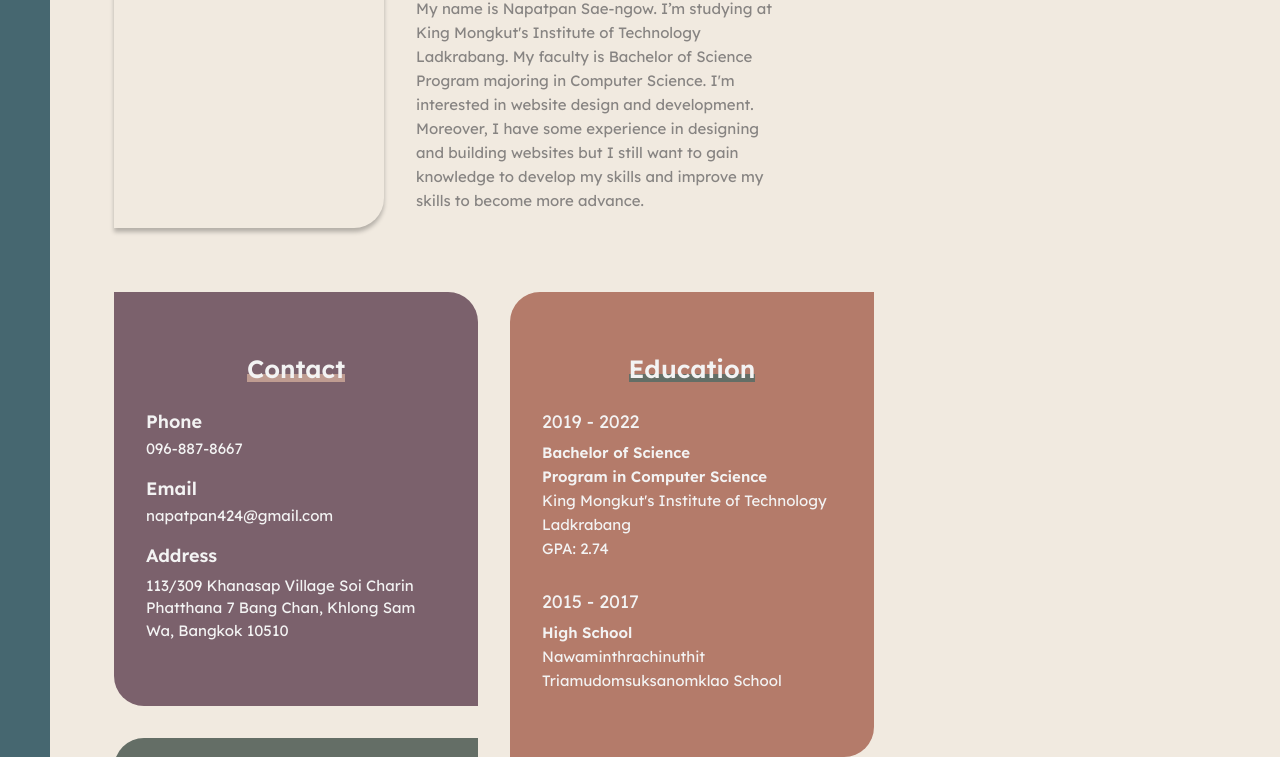
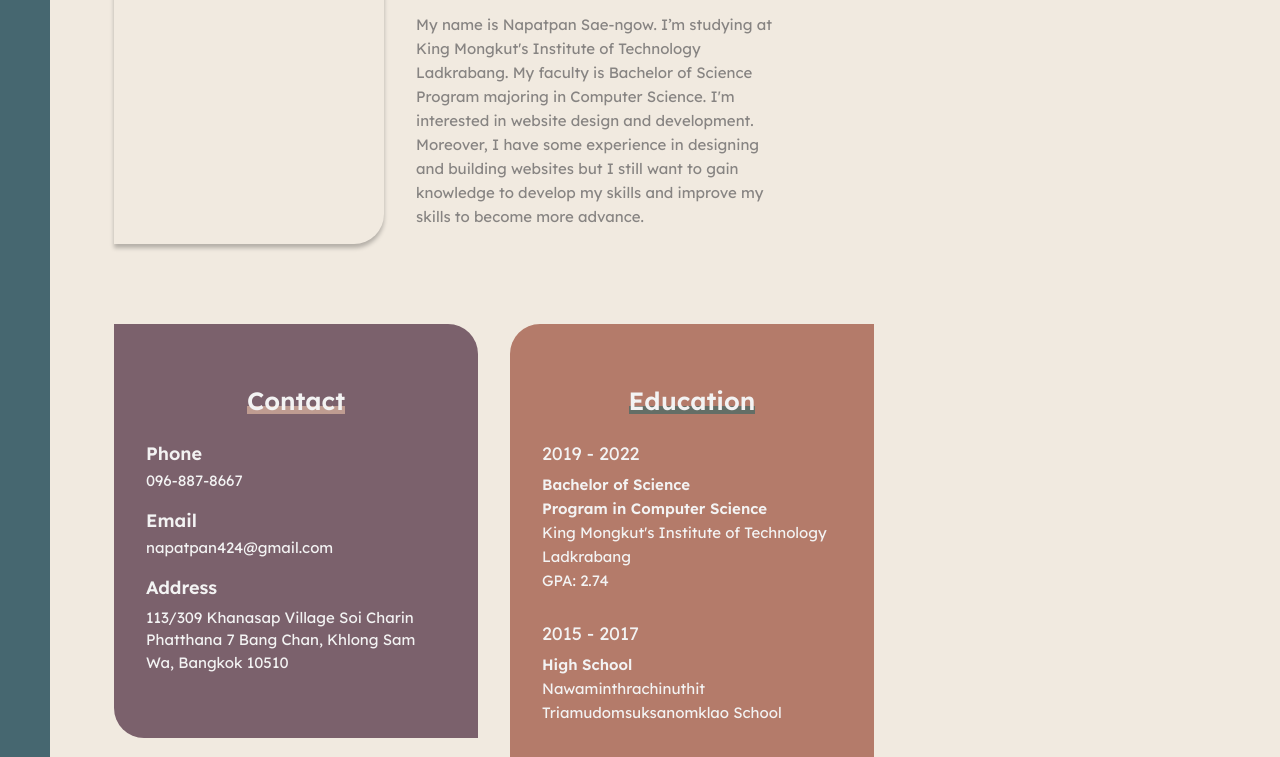
Before and after one commit to NapatpanOP/resume-web, a website built with Vite: page index.html in a window 1280 px wide. Shown: the part 236-993 px from the top of the page. Built offline with nearby package versions, Linux system fonts and the light colour scheme; files whose address does not match are found by name.

Commit message:
Edit margin in class content-box in base.css

```diff
--- a/styles/base.css
+++ b/styles/base.css
@@ -16,7 +16,7 @@
   display: flex;
   flex-wrap: wrap;
   max-width: 768px;
-  margin: 4rem auto 0 4rem;
+  margin: 5rem auto 0 4rem;
   gap: 2rem;
 }
 
```
